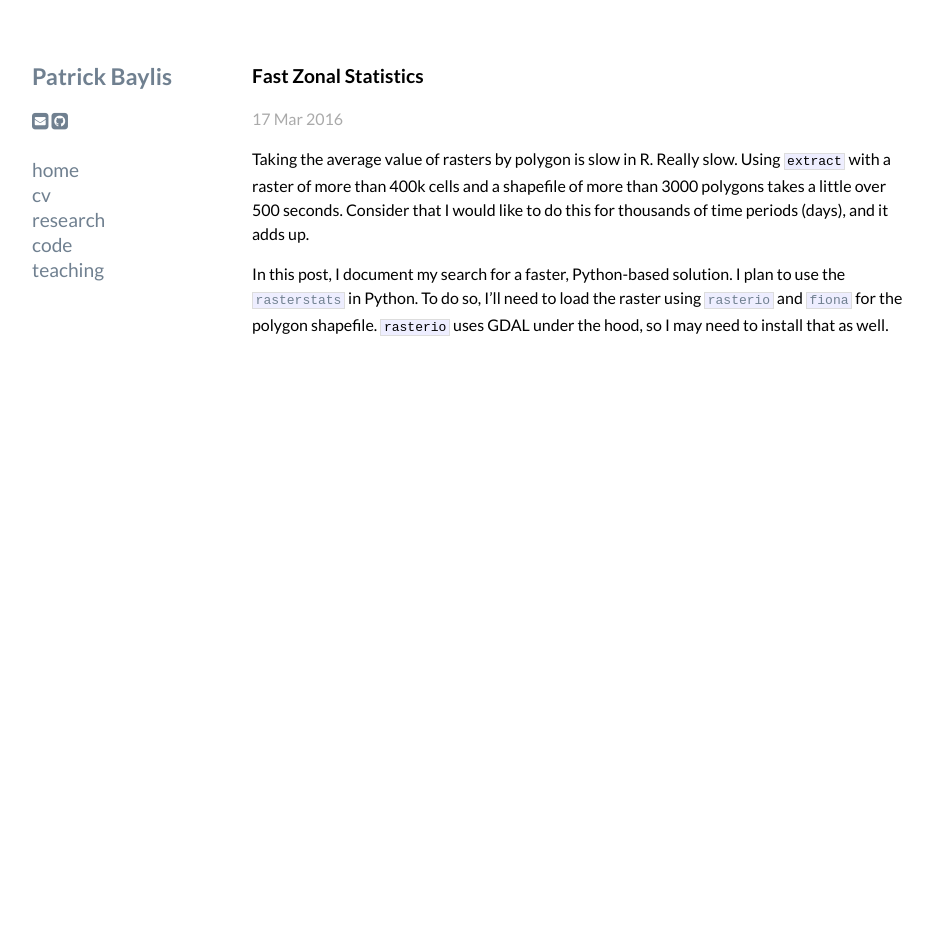
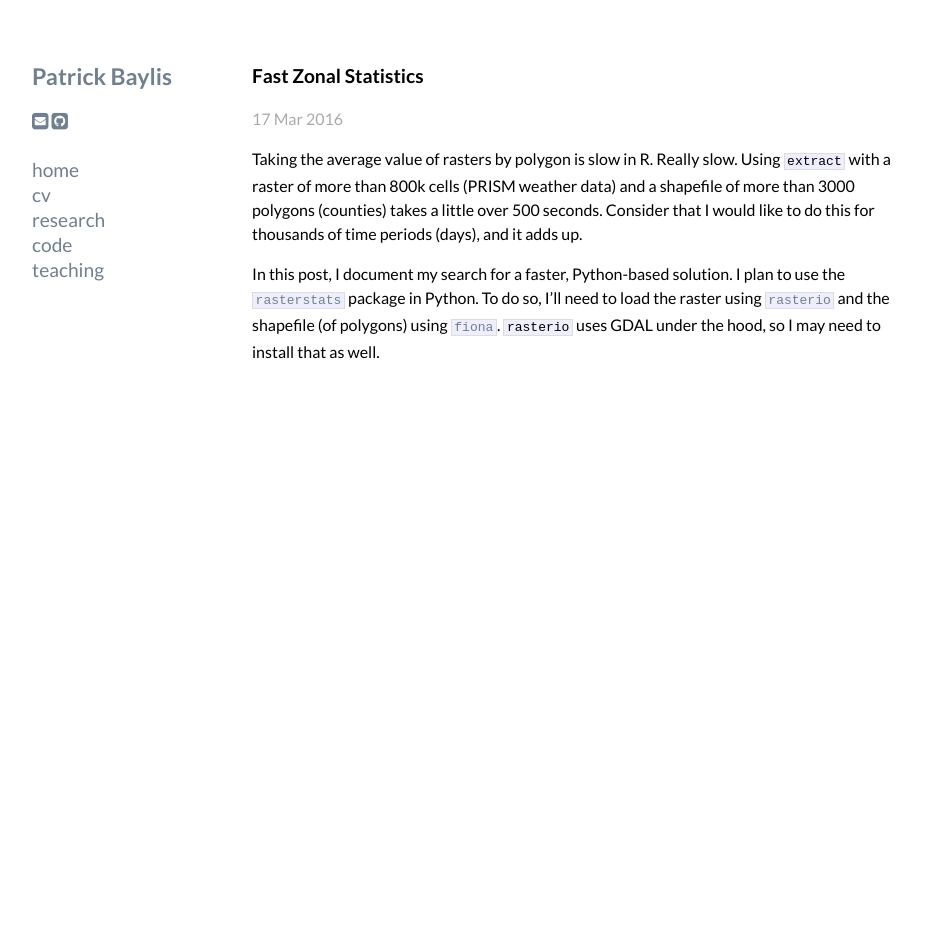
Before and after one commit to pbaylis/pbaylis.github.io, a Jekyll site: the page built from _posts/2016-03-17-zonal-analysis-speed.markdown, in a window 1280 px wide. Shown: the whole page, without its empty margins (168-1101 px from the left). Built offline with Jekyll 4.4.1, drawn with Linux system fonts in a browser that asks for light colours; nearby versions of some CDN libraries.

Commit message:
roar updates.

```diff
--- a/_posts/2016-03-17-zonal-analysis-speed.markdown
+++ b/_posts/2016-03-17-zonal-analysis-speed.markdown
@@ -5,6 +5,6 @@ date:   2016-03-17
 categories: GIS, R, python, zonal statistics, optimization
 ---
 
-Taking the average value of rasters by polygon is slow in R. Really slow. Using `extract` with a raster of more than 400k cells and a shapefile of more than 3000 polygons takes a little over 500 seconds. Consider that I would like to do this for thousands of time periods (days), and it adds up.
+Taking the average value of rasters by polygon is slow in R. Really slow. Using `extract` with a raster of more than 800k cells (PRISM weather data) and a shapefile of more than 3000 polygons (counties) takes a little over 500 seconds. Consider that I would like to do this for thousands of time periods (days), and it adds up.
 
-In this post, I document my search for a faster, Python-based solution. I plan to use the [`rasterstats`](http://pythonhosted.org/rasterstats/) in Python. To do so, I'll need to load the raster using [`rasterio`](https://github.com/mapbox/rasterio) and [`fiona`](http://toblerity.org/fiona/) for the polygon shapefile. `rasterio` uses GDAL under the hood, so I may need to install that as well.
+In this post, I document my search for a faster, Python-based solution. I plan to use the [`rasterstats`](http://pythonhosted.org/rasterstats/) package in Python. To do so, I'll need to load the raster using [`rasterio`](https://github.com/mapbox/rasterio) and the shapefile (of polygons) using [`fiona`](http://toblerity.org/fiona/). `rasterio` uses GDAL under the hood, so I may need to install that as well.
```
